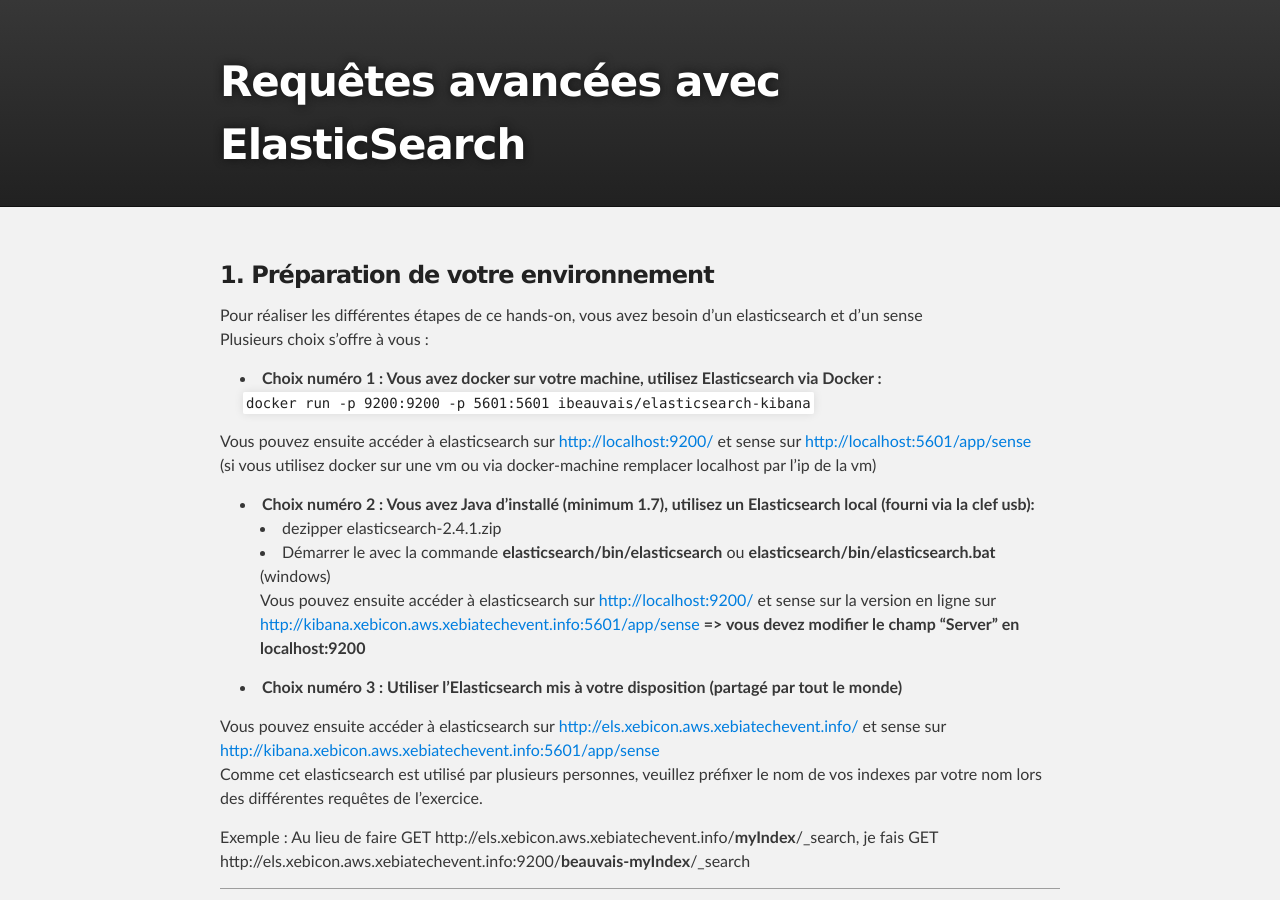
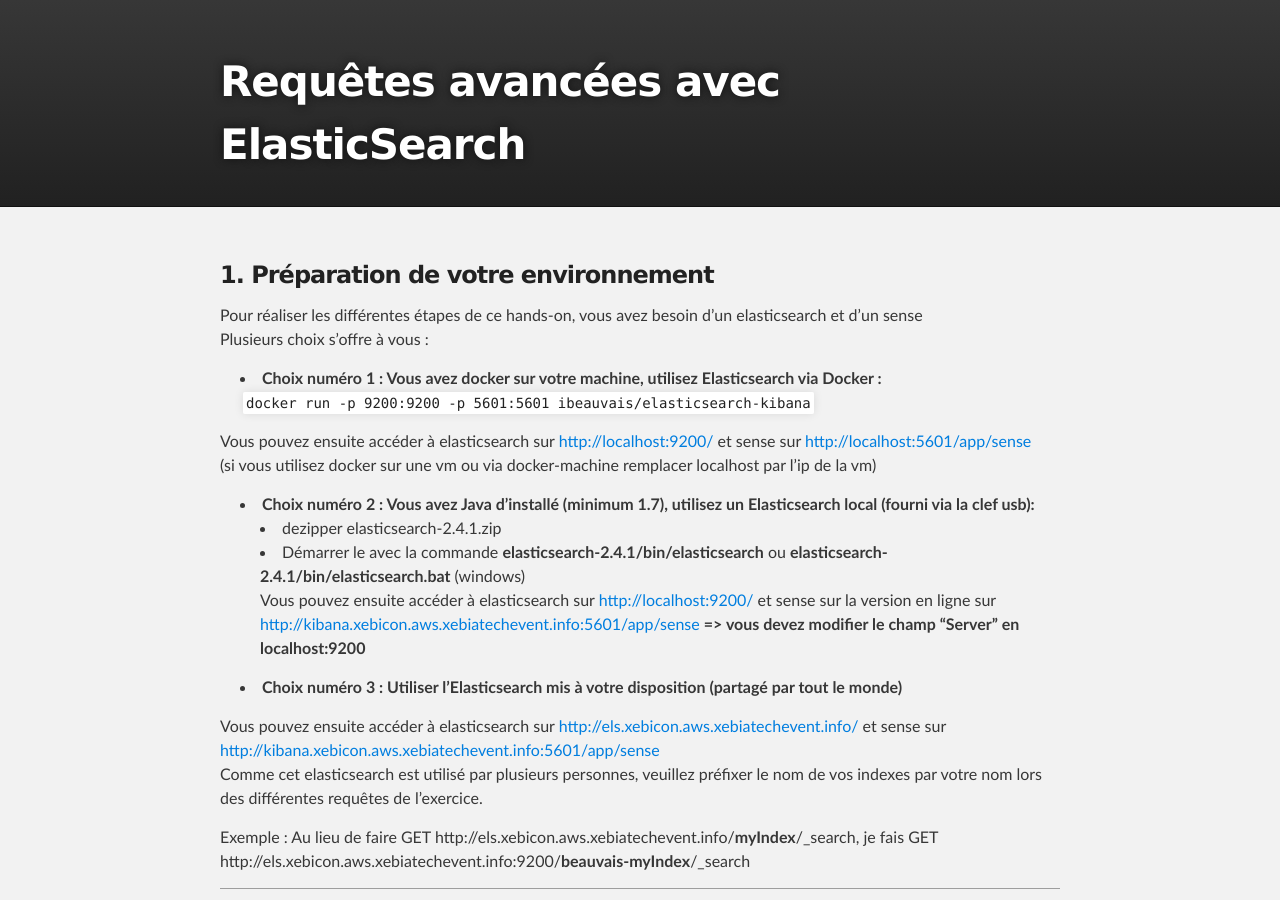
Before and after one commit to gegron/es-requests, a Jekyll site: the page built from index.md, in a window 1280 px wide and 900 px high. Built offline with Jekyll 4.4.1, drawn with Linux system fonts in a browser that asks for light colours; nearby versions of some CDN libraries; grey boxes are pictures that could not be loaded.

Commit message:
rename elasticsearch directory

```diff
--- a/index.md
+++ b/index.md
@@ -16,7 +16,7 @@
 
 * __Choix numéro 2 : Vous avez Java d'installé (minimum 1.7), utilisez un Elasticsearch local (fourni via la clef usb):__
     - dezipper elasticsearch-2.4.1.zip
-    - Démarrer le avec la commande __elasticsearch/bin/elasticsearch__ ou __elasticsearch/bin/elasticsearch.bat__ (windows)
+    - Démarrer le avec la commande __elasticsearch-2.4.1/bin/elasticsearch__ ou __elasticsearch-2.4.1/bin/elasticsearch.bat__ (windows)
 Vous pouvez ensuite accéder à elasticsearch sur [http://localhost:9200/](http://localhost:9200/) et
 sense sur la version en ligne sur [http://kibana.xebicon.aws.xebiatechevent.info:5601/app/sense](http://kibana.xebicon.aws.xebiatechevent.info:5601/app/sense) __=> vous devez modifier le champ "Server" en localhost:9200__
 
```
